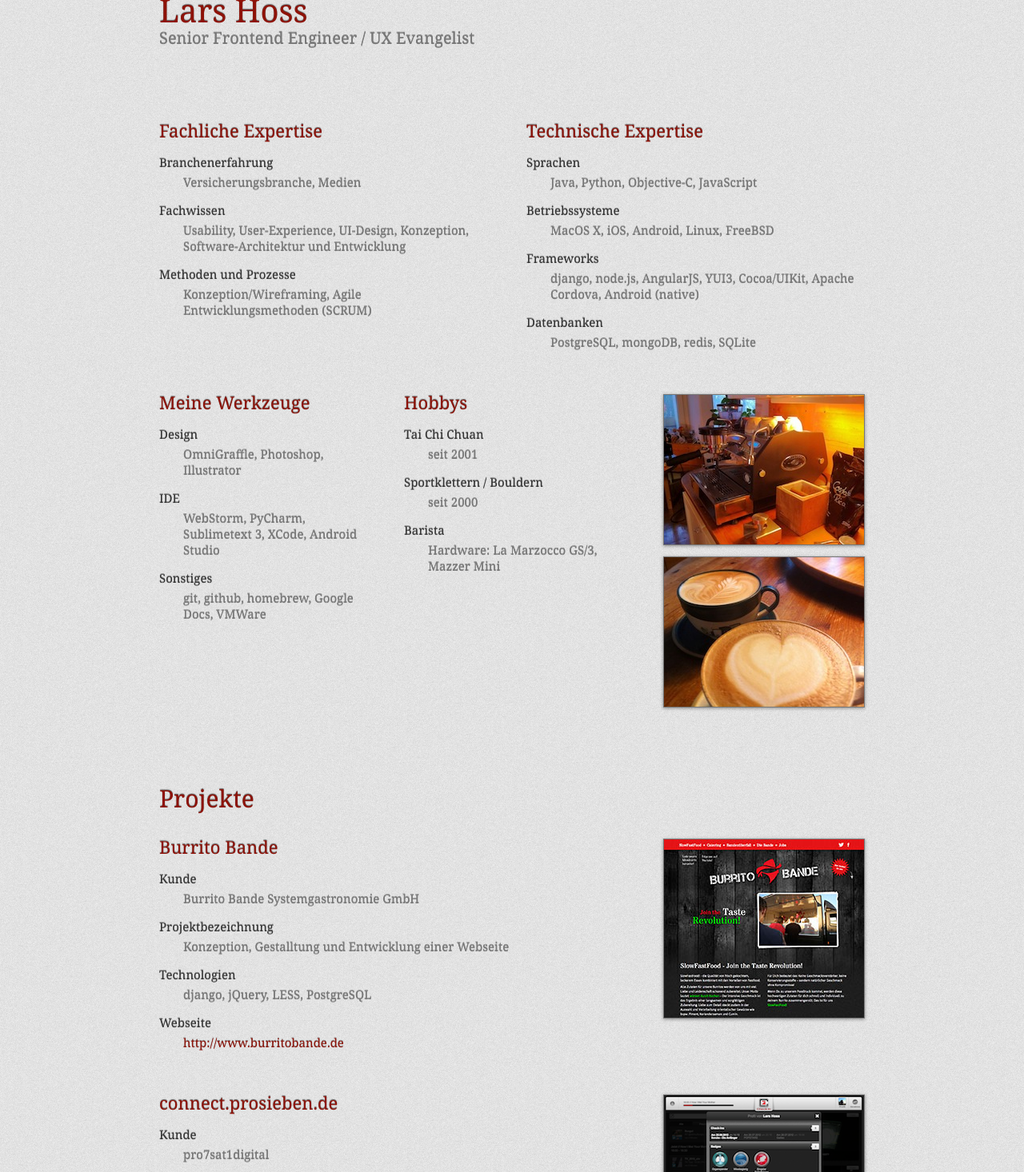
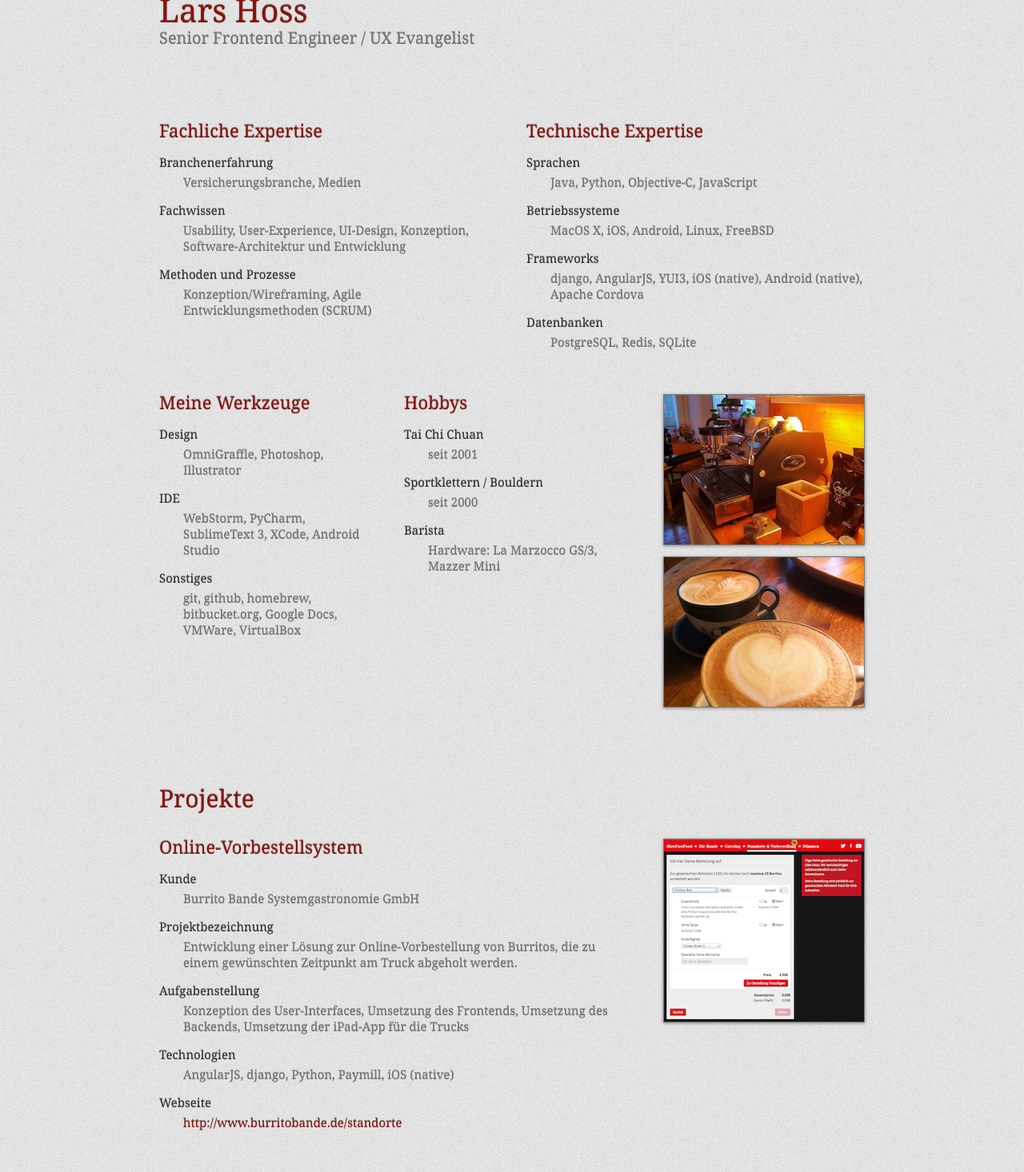
Before and after one commit to woeye/cv.woeye.net, a website: page public/index.html in a window 1280 px wide. Shown: the part 97-1563 px from the top of the page at 80% size. Drawn offline with Linux system fonts and the light colour scheme; a web font is replaced by a local one.

Commit message:
Updated content

```diff
--- a/package.json
+++ b/package.json
@@ -5,7 +5,9 @@
   "keywords": ["Lars Hoss", "website"],
   "version": "1.0.0",
   "dependencies": {
-    "grunt": "~0.4.1",
+    "connect": "",
+    "grunt": "",
+    "less": "",
     "grunt-contrib-less": "",
     "grunt-contrib-watch": "",
     "grunt-contrib-connect": ""
--- a/public/index.html
+++ b/public/index.html
@@ -75,9 +75,9 @@
             <dt>Betriebssysteme</dt>
             <dd>MacOS X, iOS, Android, Linux, FreeBSD</dd>
             <dt>Frameworks</dt>
-            <dd>django, node.js, AngularJS, YUI3, Cocoa/UIKit, Apache Cordova, Android (native)</dd>
+            <dd>django, AngularJS, YUI3, iOS (native), Android (native), Apache Cordova</dd>
             <dt>Datenbanken</dt>
-            <dd>PostgreSQL, mongoDB, redis, SQLite</dd>
+            <dd>PostgreSQL, Redis, SQLite</dd>
           </dl>
         </div>
       </div>
@@ -89,9 +89,9 @@
             <dt>Design</dt>
             <dd>OmniGraffle, Photoshop, Illustrator</dd>
             <dt>IDE</dt>
-            <dd>WebStorm, PyCharm, Sublimetext 3, XCode, Android Studio</dd>
+            <dd>WebStorm, PyCharm, SublimeText 3, XCode, Android Studio</dd>
             <dt>Sonstiges</dt>
-            <dd>git, github, homebrew, Google Docs, VMWare</dd>
+            <dd>git, github, homebrew, bitbucket.org, Google Docs, VMWare, VirtualBox</dd>
           </dl>
         </div>
 
@@ -129,12 +129,40 @@
 
       <div class="grid-row">
         <div class="grid-col span-4">
+          <h2>Online-Vorbestellsystem</h2>
+          <dl>
+            <dt>Kunde</dt>
+            <dd>Burrito Bande Systemgastronomie GmbH</dd>
+            <dt>Projektbezeichnung</dt>
+            <dd>Entwicklung einer Lösung zur Online-Vorbestellung von Burritos, die zu einem gewünschten Zeitpunkt am Truck abgeholt werden.</dd>
+            <dt>Aufgabenstellung</dt>
+            <dd>Konzeption des User-Interfaces, Umsetzung des Frontends, Umsetzung des Backends, Umsetzung der iPad-App für die Trucks</dd>
+            <dt>Technologien</dt>
+            <dd>AngularJS, django, Python, Paymill, iOS (native)</dd>
+            <dt>Webseite</dt>
+            <dd><a target="_blank" href="http://www.burritobande.de/standorte">http://www.burritobande.de/standorte</a></dd>
+          </dl>
+        </div>
+
+        <div class="grid-col span-2">
+          <ul class="screens">
+            <li>
+              <a class="fancylink" href="/images/preorder_system.png"><img src="/images/preorder_system_thumb.png"/></a>
+            </li>
+          </ul>
+        </div>
+      </div>
+
+      <div class="grid-row">
+        <div class="grid-col span-4">
           <h2>Burrito Bande</h2>
           <dl>
             <dt>Kunde</dt>
             <dd>Burrito Bande Systemgastronomie GmbH</dd>
             <dt>Projektbezeichnung</dt>
             <dd>Konzeption, Gestalltung und Entwicklung einer Webseite</dd>
+            <dt>Aufgabenstellung</dt>
+            <dd>Konzeption der Webseite, Beratung, Umsetzung und Administration</dd>
             <dt>Technologien</dt>
             <dd>django, jQuery, LESS, PostgreSQL</dd>
             <dt>Webseite</dt>
```
Also changed, not shown: server.js (deleted, +0 -47 lines), public/images/preorder_system.png (added), public/images/preorder_system_thumb.png (added).
